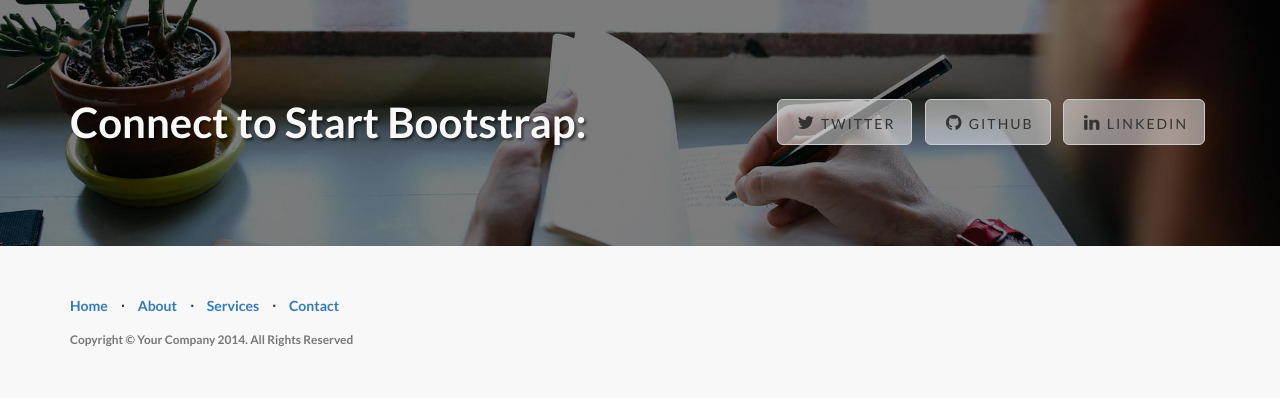
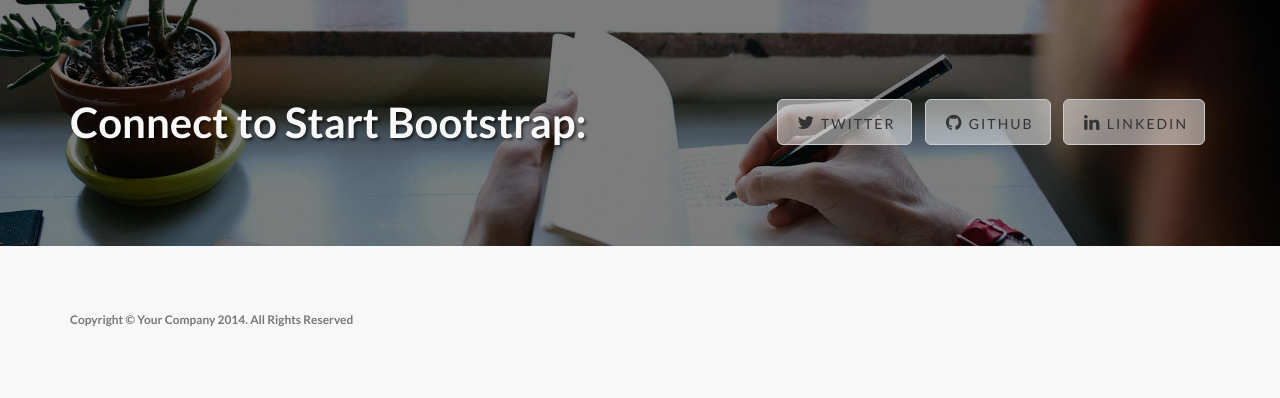
Before and after one commit to jaimevp54/league_of_mains, a Django app: template home/templates/home.html in a window 1280 px wide. Shown: the part 1879-2277 px from the top of the page. After the commit the page ends 2206 px from the top, so only its background shows below. Run offline with Django 3.2, Linux system fonts and the light colour scheme; the template is opened without the code that fills it, so the values that code supplies are empty; some libraries are stand-ins or nearby versions.

Commit message:
created separated templates for the footer, and navbar     -removed unnecesary menus form navbar and footer

```diff
--- a/home/static/home/css/landing-page.css
+++ b/home/static/home/css/custom.css
@@ -36,6 +36,7 @@
     text-align: center;
     color: #f8f8f8;
     background-size: cover;
+    background-position: center;
 }
 
 .intro-message {
--- a/home/templates/base.html
+++ b/home/templates/base.html
@@ -9,7 +9,7 @@
     <!-- Bootstrap Core CSS -->
     <link href="{% static 'home/css/bootstrap.min.css' %}" rel="stylesheet">
     <!-- Custom CSS -->
-    <link href="{% static 'home/css/landing-page.css' %}" rel="stylesheet">
+    <link href="{% static 'home/css/custom.css' %}" rel="stylesheet">
     <!-- Custom Fonts -->
     <link href="{% static 'home/font-awesome/css/font-awesome.min.css' %}" rel="stylesheet" type="text/css">
     <link href="http://fonts.googleapis.com/css?family=Lato:300,400,700,300italic,400italic,700italic" rel="stylesheet"
--- /dev/null
+++ b/home/templates/home.footer.html
@@ -0,0 +1,9 @@
+<footer>
+    <div class="container">
+        <div class="row">
+            <div class="col-lg-12">
+                <p class="copyright text-muted small">Copyright &copy; Your Company 2014. All Rights Reserved</p>
+            </div>
+        </div>
+    </div>
+</footer>
--- a/home/templates/home.header.html
+++ b/home/templates/home.header.html
@@ -1,7 +1,7 @@
 <div id="header" class="header"
      style="background-image: url('http://ddragon.leagueoflegends.com/cdn/img/champion/splash/Anivia_5.jpg');">
     <div class="container">
-        <div class="col-lg-6">
+        <div class="col-sm-6">
             <div class="intro-message">
                 {#                        champion name#}
                 <h1>{{ champion.name }}Anivia</h1>
--- a/home/templates/home.html
+++ b/home/templates/home.html
@@ -4,50 +4,13 @@
 {% block title %}League of Mains{% endblock title %}
 
 {% block content %}
-    <!-- Navigation -->
-    <nav class="navbar navbar-default navbar-fixed-top topnav" role="navigation">
-        <div class="container topnav">
-            <!-- Brand and toggle get grouped for better mobile display -->
-            <div class="navbar-header">
-                <button type="button" class="navbar-toggle" data-toggle="collapse"
-                        data-target="#bs-example-navbar-collapse-1">
-                    <span class="sr-only">Toggle navigation</span>
-                    <span class="icon-bar"></span>
-                    <span class="icon-bar"></span>
-                    <span class="icon-bar"></span>
-                </button>
-                <a class="navbar-brand topnav" href="#">Start Bootstrap</a>
-            </div>
-            <!-- Collect the nav links, forms, and other content for toggling -->
-            <div class="collapse navbar-collapse" id="bs-example-navbar-collapse-1">
-                <ul class="nav navbar-nav navbar-right">
-                    <li>
-                        <a href="#about">About</a>
-                    </li>
-                    <li>
-                        <a href="#services">Services</a>
-                    </li>
-                    <li>
-                        <a href="#contact">Contact</a>
-                    </li>
-                </ul>
-            </div>
-            <!-- /.navbar-collapse -->
-        </div>
-        <!-- /.container -->
-    </nav>
 
+    {% include 'home.navbar.html' %}
 
-    <!-- Header -->
-    <a name="about"></a>
     {% include 'home.header.html' %}
-    <!-- /.intro-header -->
-
-    <!-- Page Content -->
 
     <a name="services"></a>
     <div class="content-section-a">
-
         <div class="container">
             <div class="row">
                 <div class="col-lg-5 col-sm-6">
@@ -64,15 +27,10 @@
             </div>
 
         </div>
-        <!-- /.container -->
 
     </div>
-    <!-- /.content-section-a -->
-
     <div class="content-section-b">
-
         <div class="container">
-
             <div class="row">
                 <div class="col-lg-5 col-lg-offset-1 col-sm-push-6  col-sm-6">
                     <hr class="section-heading-spacer">
@@ -86,17 +44,11 @@
                     <img class="img-responsive" src="{% static 'home/img/dog.png' %}" alt="">
                 </div>
             </div>
-
         </div>
-        <!-- /.container -->
-
     </div>
-    <!-- /.content-section-b -->
 
     <div class="content-section-a">
-
         <div class="container">
-
             <div class="row">
                 <div class="col-lg-5 col-sm-6">
                     <hr class="section-heading-spacer">
@@ -111,18 +63,14 @@
                     <img class="img-responsive" src="{% static 'home/img/phones.png' %}" alt="">
                 </div>
             </div>
-
         </div>
         <!-- /.container -->
-
     </div>
     <!-- /.content-section-a -->
 
     <a name="contact"></a>
     <div class="banner">
-
         <div class="container">
-
             <div class="row">
                 <div class="col-lg-6">
                     <h2>Connect to Start Bootstrap:</h2>
@@ -153,30 +101,5 @@
     <!-- /.banner -->
 
     <!-- Footer -->
-    <footer>
-        <div class="container">
-            <div class="row">
-                <div class="col-lg-12">
-                    <ul class="list-inline">
-                        <li>
-                            <a href="#">Home</a>
-                        </li>
-                        <li class="footer-menu-divider">&sdot;</li>
-                        <li>
-                            <a href="#about">About</a>
-                        </li>
-                        <li class="footer-menu-divider">&sdot;</li>
-                        <li>
-                            <a href="#services">Services</a>
-                        </li>
-                        <li class="footer-menu-divider">&sdot;</li>
-                        <li>
-                            <a href="#contact">Contact</a>
-                        </li>
-                    </ul>
-                    <p class="copyright text-muted small">Copyright &copy; Your Company 2014. All Rights Reserved</p>
-                </div>
-            </div>
-        </div>
-    </footer>
+{% include 'home.footer.html' %}
 {% endblock content %}
--- /dev/null
+++ b/home/templates/home.navbar.html
@@ -0,0 +1,26 @@
+<!-- Navigation -->
+<nav class="navbar navbar-default navbar-fixed-top topnav" role="navigation">
+    <div class="container topnav">
+        <!-- Brand and toggle get grouped for better mobile display -->
+        <div class="navbar-header">
+{#            <button type="button" class="navbar-toggle" data-toggle="collapse"#}
+{#                    data-target="#navbar-collapse">#}
+{#                <span class="sr-only">Toggle navigation</span>#}
+{#                <span class="icon-bar"></span>#}
+{#                <span class="icon-bar"></span>#}
+{#                <span class="icon-bar"></span>#}
+{#            </button>#}
+            <a class="navbar-brand topnav Ti" href="/">League of Mains</a>
+        </div>
+        <!-- Collect the nav links, forms, and other content for toggling -->
+{#        <div class="collapse navbar-collapse" id="navbar-collapse">#}
+{#            <ul class="nav navbar-nav navbar-right">#}
+{#                <li>#}
+{#                    <a href="#contact">Contact</a>#}
+{#                </li>#}
+{#            </ul>#}
+{#        </div>#}
+        <!-- /.navbar-collapse -->
+    </div>
+    <!-- /.container -->
+</nav>
```
